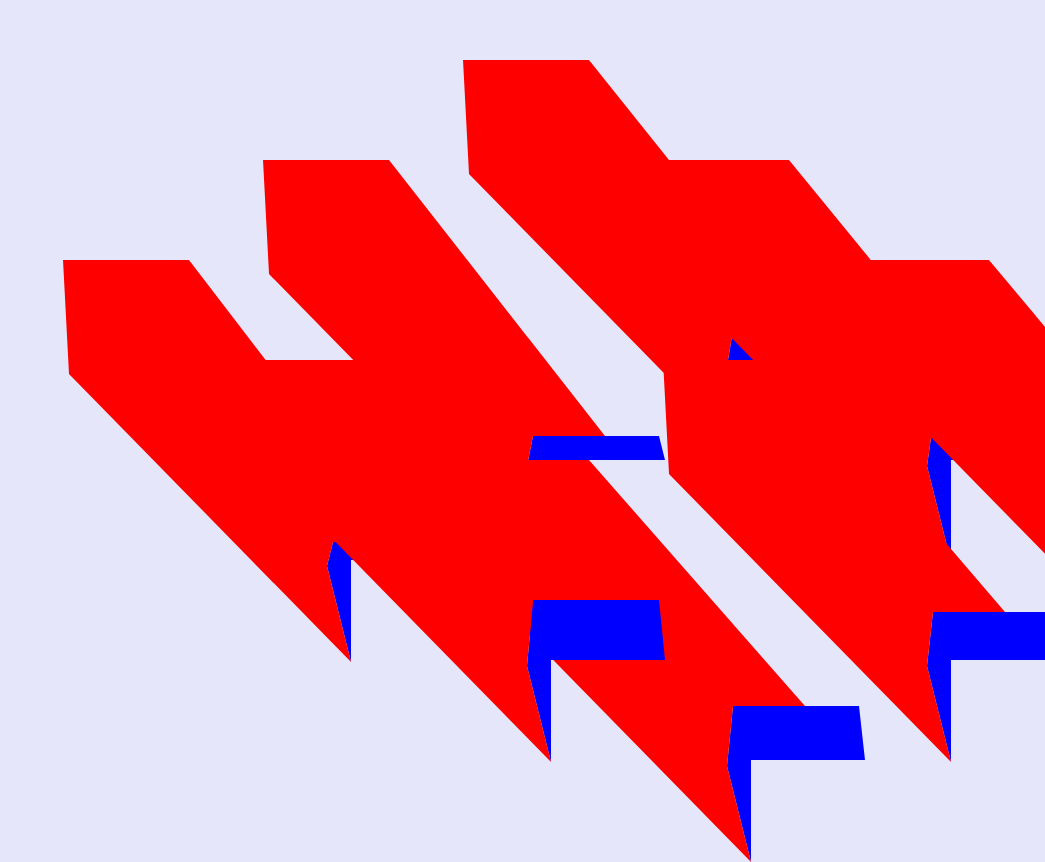
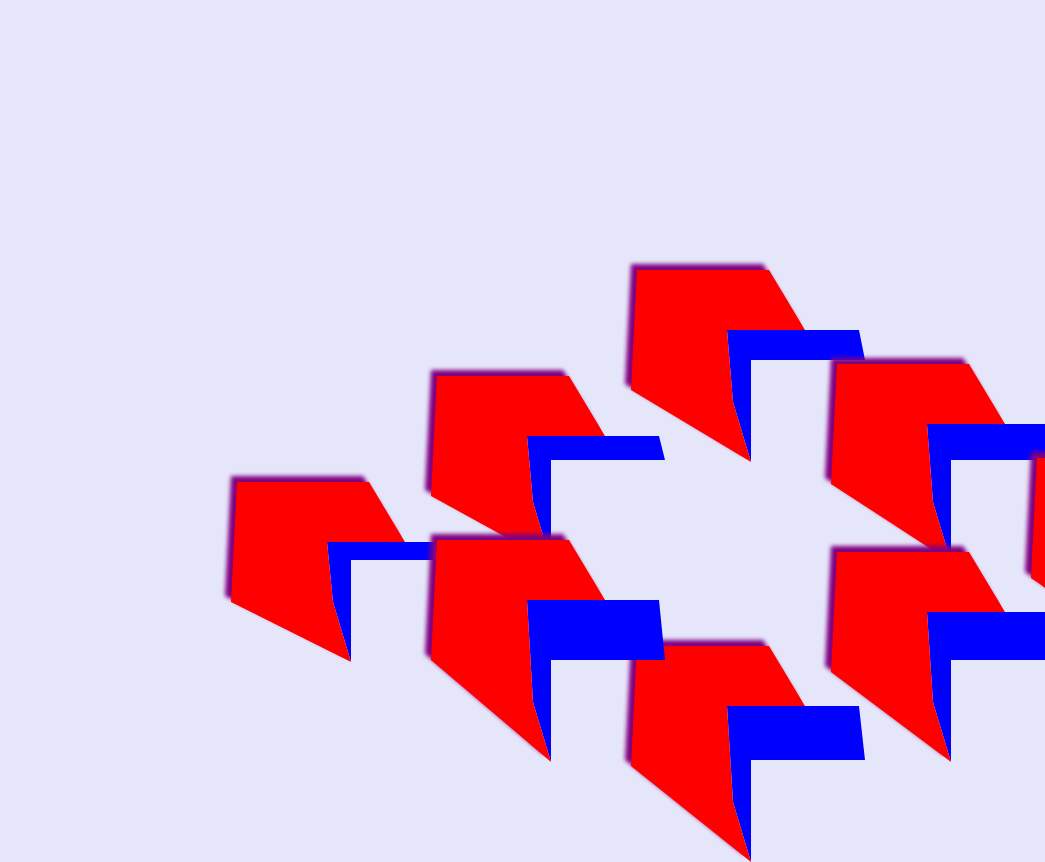
Before and after one commit to madelynfreed/art_y_craft, a website: page shadow/shadowPractice.html in a window 1280 px wide. Shown: the part 238-1100 px from the top of the page, without its empty margins (235-1280 px from the left). Drawn offline with Linux system fonts and the light colour scheme.

Commit message:
more parameterizing

```diff
--- a/shadow/shadowPractice.html
+++ b/shadow/shadowPractice.html
@@ -21,6 +21,10 @@
       height: 600px;
       background: red;
     }
+
+    .shadowTag {
+      filter: drop-shadow(-6px -6px 2px purple);
+    }
   </style>
 </head>
 
@@ -41,19 +45,23 @@
 
     const leftWidth = element[0];
     const topHeight = element[1];
-    const trapezoidTop = "80"
-
+    const trapezoidTop = 80
+    const shadowTop = 70;
+    const topRightTrapXPosition = 99;
+    const topRightShadowXPosition = 84;
+    const topLength = 22
+    const trapezoidHeight = 20;
     const bottomCorner = "81% 100%"
     const point2 = "81% 83%"
     const point3 = "100% 83%"
 
-    const topRightTrapezoid = `99% ${trapezoidTop-index}%`
-    const topLeftTrapezoidCornerShadow = `78% ${trapezoidTop-index}%`
-    const midLeftTrapezoidCornerShadow = "77% 84%"
+    const topRightTrapezoid = `${topRightTrapXPosition}% ${trapezoidTop-index}%`
+    const topLeftTrapezoidCornerShadow = `${topRightTrapXPosition-topLength}% ${trapezoidTop-index}%`
+    const midLeftTrapezoidCornerShadow = "78% 90%"
     const midRightShadow = `90% ${trapezoidTop-index}%`
-    const topRightShadow = "54% 33%"
-    const topLeftShadow = "33% 33%"
-    const midLeftShadow = "34% 52%"
+    const topRightShadow = `${topRightShadowXPosition}% ${shadowTop-index}%`
+    const topLeftShadow = `${topRightShadowXPosition-topLength}% ${shadowTop-index}%`
+    const midLeftShadow = `${topRightShadowXPosition-topLength-1}% ${shadowTop+trapezoidHeight-index}%`
 
     const trapezoid = document.createElement('div');
     trapezoid.className = "trapezoid";
@@ -64,6 +72,7 @@
       top: ${topHeight};
       left: ${leftWidth};
       `
+
     const shadow = document.createElement('div');
     shadow.className = "shadow"
     shadow.id = "index"
@@ -71,9 +80,14 @@
       clip-path: polygon(${bottomCorner}, ${midLeftTrapezoidCornerShadow}, ${topLeftTrapezoidCornerShadow}, ${midRightShadow}, ${topRightShadow}, ${topLeftShadow}, ${midLeftShadow});
       top: ${topHeight};
       left: ${leftWidth};
+      z-index: 2;
     `
+    const shadowTag = document.createElement('div');
+    shadowTag.className = "shadowTag";
+    shadowTag.appendChild(shadow);
+
     document.body.appendChild(trapezoid);
-    document.body.appendChild(shadow);
+    document.body.appendChild(shadowTag);
 
     }
   </script>
```
